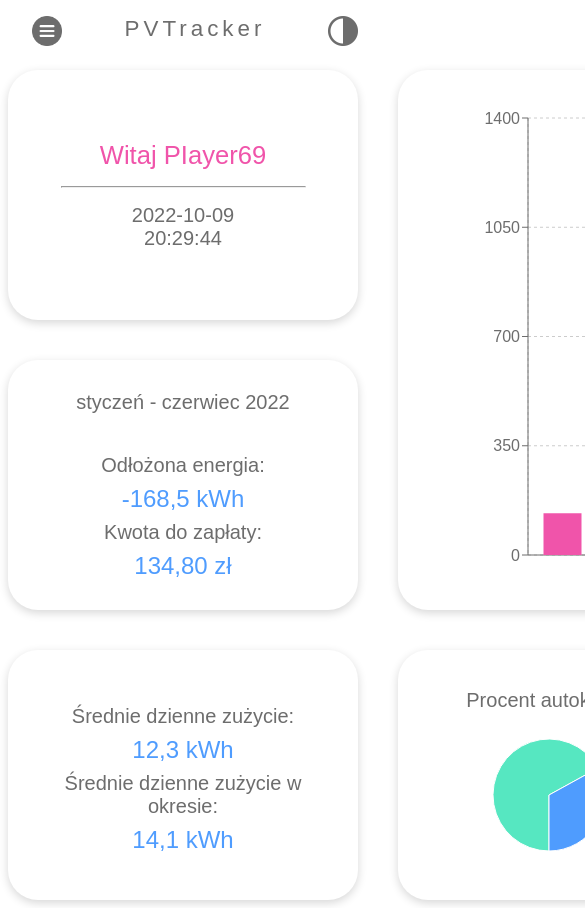
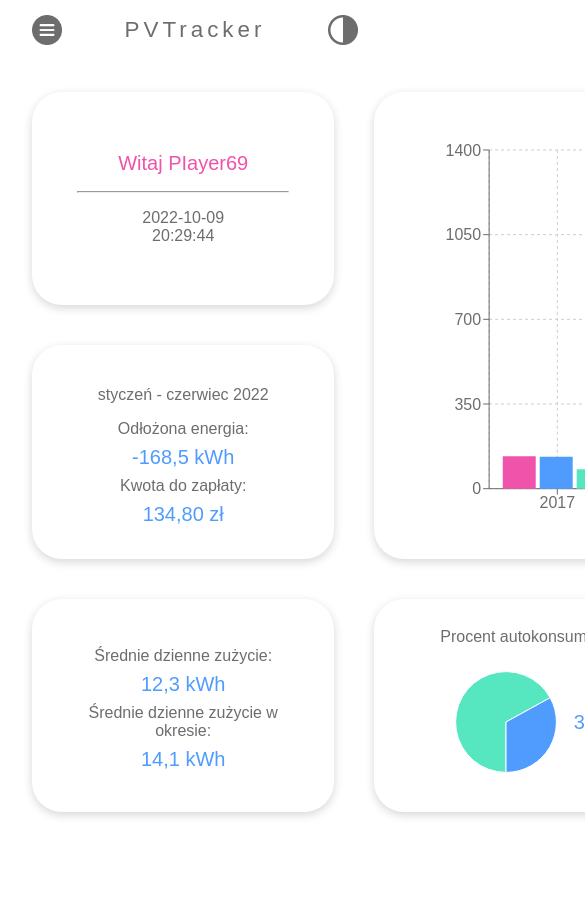
Before and after one commit to maxmarsz1/PV-Tracker-Frontend-V2, a React (Create React App) app: page / in a window 390 px wide. Shown: the top 908 px of the page, 585 px wide, since content can reach past the window. After the commit the page ends 844 px from the top, so only its background shows below. Built offline with nearby package versions, Linux system fonts and the light colour scheme.

Commit message:
Fixed layout responsiveness

```diff
--- a/src/Home.jsx
+++ b/src/Home.jsx
@@ -2,7 +2,7 @@ import { useState } from "react";
 import { DataContainer, DataItem, HomeContainer } from "./components/styles/Home.styled"
 import { DarkTheme, LightTheme, mainColors } from "./components/themes/Theme";
 
-import { PieChart, Pie, Cell, BarChart, XAxis, YAxis, Bar, CartesianGrid, Tooltip, Legend } from "recharts";
+import { PieChart, Pie, Cell, BarChart, XAxis, YAxis, Bar, CartesianGrid, Tooltip, Legend, ResponsiveContainer } from "recharts";
 
 const Home = ({darkTheme}) => {
     const [date, setDate] = useState(new Date());
@@ -89,11 +89,14 @@ const Home = ({darkTheme}) => {
             <DataItem first={true}>
                 <span className="greeting">Witaj PIayer69</span>
                 <hr />
+                <div className="info-container column">
                   <span className="date">{date.toISOString().slice(0, 10)}</span>
                   <span className="time">{date.toISOString().slice(11, 19)}</span>
+                </div>
             </DataItem>
             <DataItem big={true}>
-                <BarChart data={big_data} width={1000} height={500}>
+              <ResponsiveContainer height="85%" width="90%">
+                <BarChart data={big_data}>
                   <Legend verticalAlign="top" />
                   <CartesianGrid strokeDasharray="3 3" />
                   <XAxis dataKey="date" stroke={darkTheme ? DarkTheme.colors.text : LightTheme.colors.text}/>
@@ -103,47 +106,60 @@ const Home = ({darkTheme}) => {
                   <Bar dataKey='sent' name="Wysłane (2.8.0)" fill={mainColors.green}/>
                   <Tooltip contentStyle={{backgroundColor: 'rgba(0,0,0,0.8)'}} itemStyle={{backgroundColor: 'rgba(0,0,0,0.8)'}}/>
                 </BarChart>
+              </ResponsiveContainer>
             </DataItem>
             <DataItem>
                 <span className="header">styczeń - czerwiec 2022</span>
+                <div className="info-container column">
                   <span className="info-title">Odłożona energia:</span>
                   <span className="info-data">-168,5 kWh</span>
                   <span className="info-title">Kwota do zapłaty:</span>
                   <span className="info-data">134,80 zł</span>
+                </div>
             </DataItem>
             <DataItem>
+                <div className="info-container column">
                   <span className="info-title">Średnie dzienne zużycie:</span>
                   <span className="info-data">12,3 kWh</span>
                   <span className="info-title">Średnie dzienne zużycie w okresie:</span>
                   <span className="info-data">14,1 kWh</span>
+                </div>
             </DataItem>
             <DataItem>
-                <span className="info-title">Procent autokonsumpcji</span>
+                <span className="header">Procent autokonsumpcji</span>
                 <div className="info-container">
-                    <PieChart width={150} height={150}>
+                  <ResponsiveContainer width="45%" aspect={1}>
+                    <PieChart>
                         <Pie dataKey='value' nameKey='name' data={data01} startAngle={270} endAngle={-270} cx='50%' cy='50%'>
                             {data01.map((entry, index) => (
                                 <Cell key={`cell-${index}`} fill={Object.values(mainColors)[index]} />
                             ))}
                         </Pie>
                     </PieChart>
+                  </ResponsiveContainer>
                     <span className="info-data">33%</span>
                 </div>
             </DataItem>
             <DataItem>
+              <span className="header">Oszczędności</span>
+              <div className="info-container column">
                 <span className="info-title">Zaoszczędzone środki:</span>
                 <span className="info-data">5 643,22 zł</span>
                 <span className="info-title">Zaoszczędzone środki w okresie:</span>
                 <span className="info-data">1 908,99 zł</span>
+              </div>
             </DataItem>
             <DataItem>
-                <BarChart data={years_data} width={330} height={150}>
-                    <CartesianGrid strokeDasharray="" />
-                    <XAxis dataKey="name" stroke={darkTheme ? DarkTheme.colors.text : LightTheme.colors.text}/>
-                    <YAxis domain={[.8, 1]} stroke={darkTheme ? DarkTheme.colors.text : LightTheme.colors.text}/>
+              <span className="header">Wydajność instalacji</span>
+              <ResponsiveContainer height="80%" width="80%">
+                <BarChart data={years_data} margin={{left: -25}}>
+                    <CartesianGrid strokeDasharray="3 3" />
+                    <XAxis dataKey="name" fontSize={12} stroke={darkTheme ? DarkTheme.colors.text : LightTheme.colors.text}/>
+                    <YAxis domain={[.8, 1]} fontSize={12} stroke={darkTheme ? DarkTheme.colors.text : LightTheme.colors.text}/>
                     <Bar dataKey='uv'  fill={mainColors.pink}/>
                     <Tooltip/>
                 </BarChart>
+              </ResponsiveContainer>
             </DataItem>
         </DataContainer>
     </HomeContainer>
--- a/src/components/styles/Global.jsx
+++ b/src/components/styles/Global.jsx
@@ -10,7 +10,7 @@ const GlobalStyles = createGlobalStyle`
 
 
     html, body, #root {
-        height: 100%;
+        height: 100vh;
     }
 `
 
--- a/src/components/styles/Home.styled.jsx
+++ b/src/components/styles/Home.styled.jsx
@@ -1,24 +1,30 @@
 import styled from "styled-components";
 
 export const HomeContainer = styled.div`
+    position: absolute;
+    top: 60px;
+    left: 0px;
+    right: 0px;
+    bottom: 0px;
     width: 100%;
+    max-width: 1880px;
+    max-height: 1000px;
+    margin: 0 auto;
     background-color: ${({theme}) => theme.colors.background};
-    padding: .5rem;
 `
 
 export const DataContainer = styled.div`
-    width: fit-content;
     height: 100%;
-    background-color: ${({theme}) => theme.colors.background};
+    aspect-ratio: 16 / 9;
+    display: grid;
+    gap: 40px;
+    padding: 2rem;
     margin: 0 auto;
-    display: grid;
-    grid-template-columns: auto auto auto auto;
-    gap: 40px;
+    grid-template-rows: 1fr 1fr 1fr;
+    grid-template-columns: 1fr 1fr 1fr 1fr;
 `
 
 export const DataItem = styled.div`
-    height: ${({big}) => big ? '540px' : '250px'};
-    width: ${({big}) => big ? '1130px' : '350px'};
     grid-column: ${({big}) => big ? '2 / span 3' : ''};
     grid-row: ${({big}) => big ? '1 / span 2' : ''};
     background-color: ${({theme}) => theme.colors.background2};
@@ -48,7 +54,7 @@ export const DataItem = styled.div`
 
     .header{
         font-weight: 400;
-        margin-bottom: 2rem;
+        padding: .5rem;
     }
 
     .info-title{
@@ -68,5 +74,22 @@ export const DataItem = styled.div`
         display: flex;
         justify-content: center;
         align-items: center;
+        width: 100%;
+    }
+
+    .column{
+        flex-direction: column;
+    }
+
+    @media only screen and (max-width: 1600px){
+        .greeting{
+            font-size: 20px;
+        }
+        span{
+            font-size: 16px;
+        }
+        .info-data{
+            font-size: 20px;
+        }
     }
 `
--- a/src/components/styles/Navbar.styled.jsx
+++ b/src/components/styles/Navbar.styled.jsx
@@ -4,7 +4,9 @@ export const NavbarContainer = styled.div`
     min-width: 100%;
     display: flex;
     justify-content: space-between;
-    padding: 1rem 2rem;
+    align-items: center;
+    padding: 0 2rem;
+    height: 60px;
 
     img {
         width: 30px;
```
Lines whose indentation alone changed are shown as unchanged.
